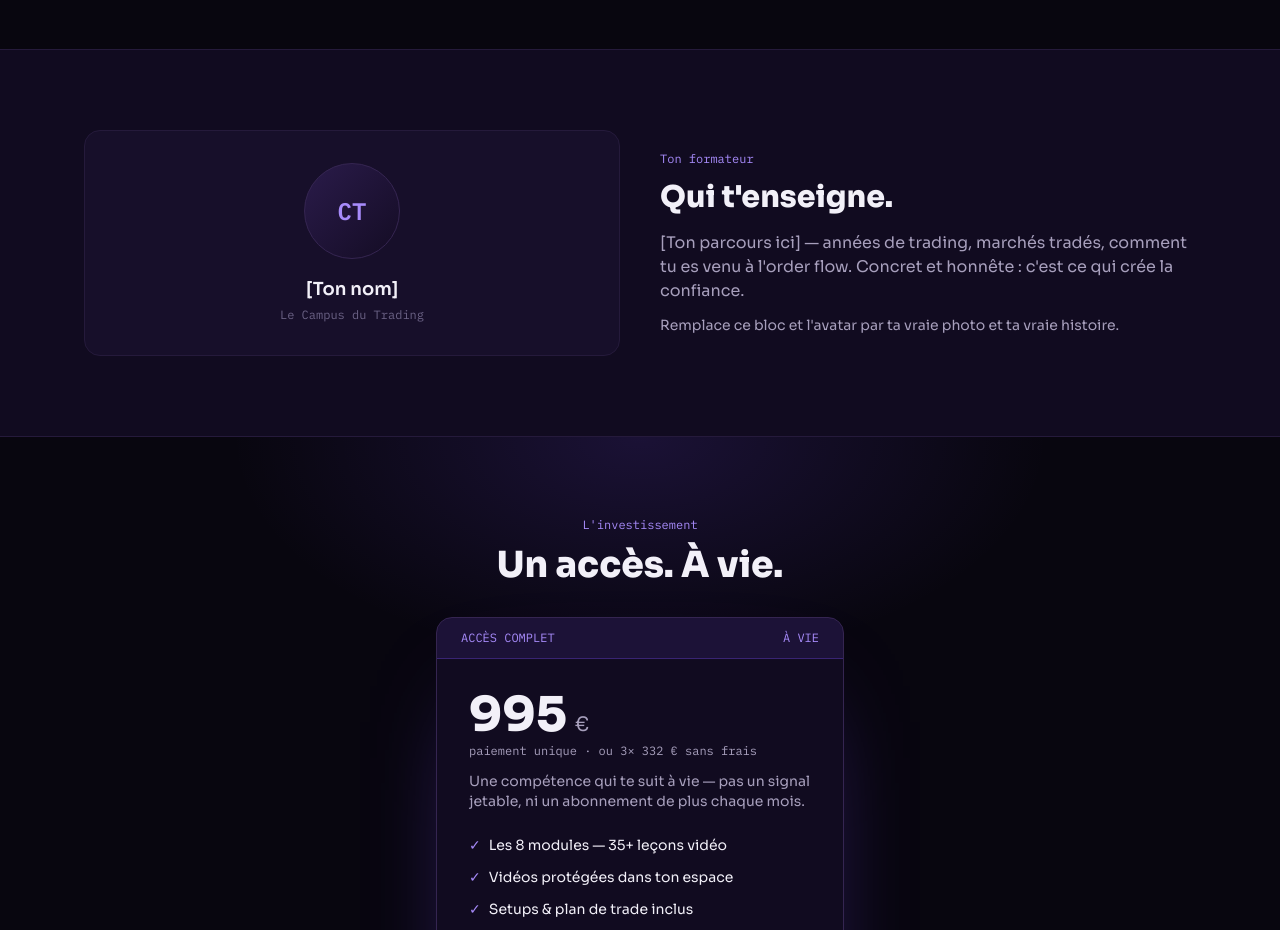
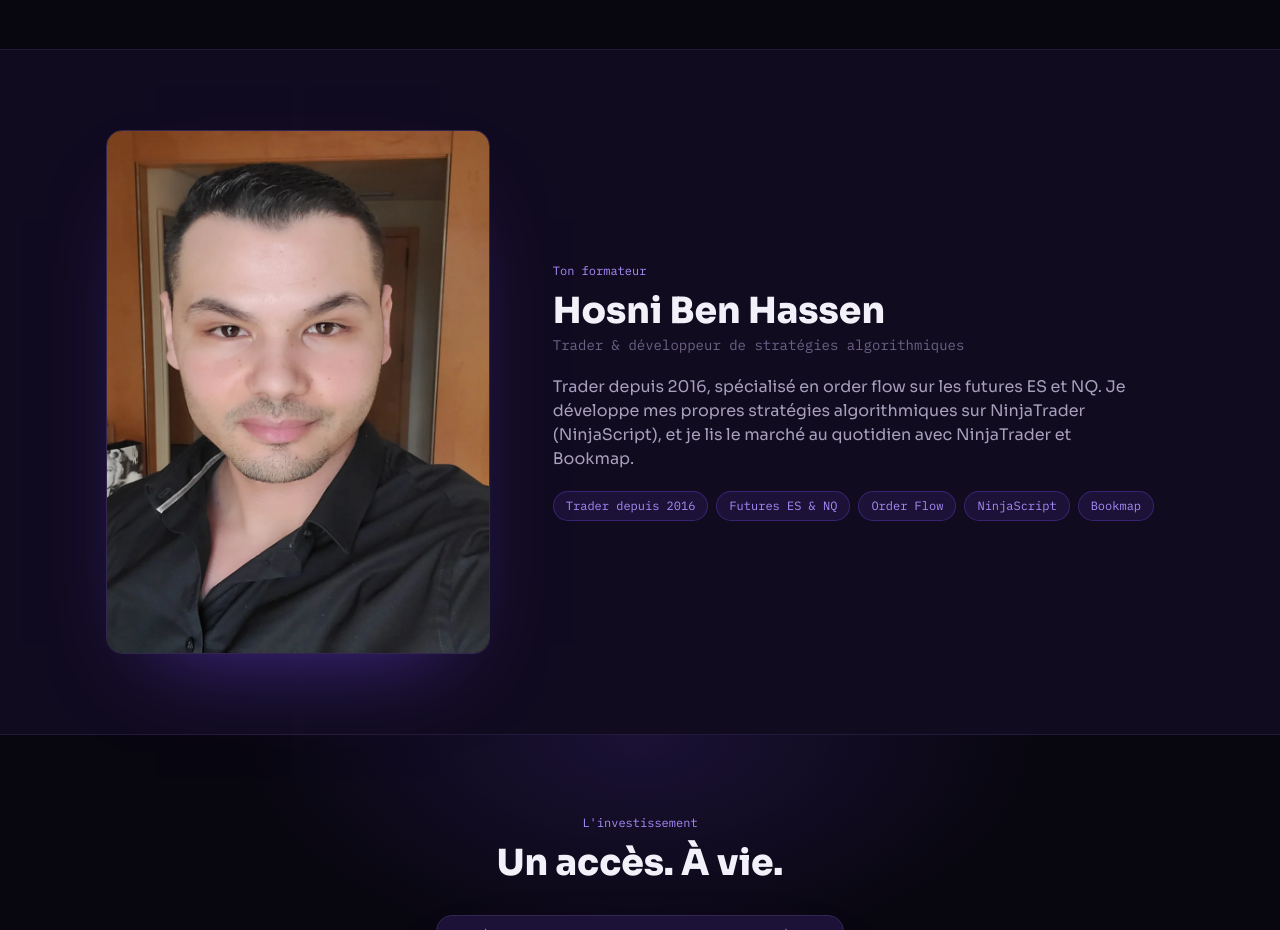
Before and after one commit to Traderbot1/le-campus-du-trading, a Next.js app: page / in a window 1280 px wide. Shown: the part 5020-5950 px from the top of the page. Built offline with nearby package versions, Linux system fonts and the light colour scheme.

Commit message:
bloc formateur + retour

```diff
--- a/src/app/login/page.tsx
+++ b/src/app/login/page.tsx
@@ -22,7 +22,7 @@ function LoginForm() {
   return (
     <form onSubmit={submit} className="w-full max-w-sm bg-panel border border-line rounded-2xl p-8">
       <h1 className="text-2xl font-bold mb-1">Connexion</h1>
-      <p className="text-dim text-sm mb-6">Accede a ton espace eleve.</p>
+      <p className="text-dim text-sm mb-6">Accède à ton espace élève.</p>
       {err && <p className="text-down text-sm mb-4">{err}</p>}
       <input className="w-full mb-3 bg-bg border border-line2 rounded-lg px-4 py-3 text-sm outline-none focus:border-accent"
         type="email" placeholder="Email" value={email} onChange={e=>setEmail(e.target.value)} required />
@@ -32,7 +32,7 @@ function LoginForm() {
         {loading ? "..." : "Se connecter"}
       </button>
       <p className="text-dim text-sm mt-5 text-center">
-        Pas encore de compte ? <Link href="/signup" className="text-accent2">Creer un compte</Link>
+        Pas encore de compte ? <Link href="/signup" className="text-accent2">Créer un compte</Link>
       </p>
     </form>
   );
@@ -40,10 +40,10 @@ function LoginForm() {
 
 export default function Login() {
   return (
-    <main className="min-h-screen flex items-center justify-center px-5">
-      <Suspense>
-        <LoginForm />
-      </Suspense>
+    <main className="min-h-screen flex flex-col items-center justify-center px-5 gap-6">
+      <Link href="/" className="text-dim text-sm hover:text-ink">← Retour au site</Link>
+      <Link href="/" className="font-extrabold text-lg metal">Le Campus du Trading</Link>
+      <Suspense><LoginForm /></Suspense>
     </main>
   );
 }
--- a/src/app/page.tsx
+++ b/src/app/page.tsx
@@ -184,17 +184,24 @@ export default function Home() {
 
       {/* INSTRUCTEUR */}
       <section className="bg-panel border-y border-line py-20">
-        <div className="max-w-6xl mx-auto px-5 grid md:grid-cols-2 gap-10 items-center">
-          <div className="bg-panel2 border border-line rounded-2xl p-8 text-center">
-            <div className="w-24 h-24 rounded-full mx-auto mb-4 flex items-center justify-center font-mono text-2xl text-accent2 font-semibold border border-line2" style={{ background: "linear-gradient(135deg,#2A1B4A,#140C24)" }}>CT</div>
-            <div className="font-semibold text-lg">[Ton nom]</div>
-            <div className="font-mono text-xs text-faint mt-1">Le Campus du Trading</div>
-          </div>
+        <div className="max-w-6xl mx-auto px-5 grid md:grid-cols-[0.8fr_1.2fr] gap-10 items-center">
+          <img src="/images/instructor.webp" alt="Hosni Ben Hassen" loading="lazy"
+            className="w-full max-w-sm mx-auto rounded-2xl border border-line2"
+            style={{ boxShadow: "0 40px 90px -50px rgba(124,77,255,.6)" }} />
           <div>
             <div className="font-mono text-xs text-accent2 mb-3">Ton formateur</div>
-            <h2 className="text-3xl font-extrabold mb-4">Qui t&apos;enseigne.</h2>
-            <p className="text-dim mb-3">[Ton parcours ici] — années de trading, marchés tradés, comment tu es venu à l&apos;order flow. Concret et honnête : c&apos;est ce qui crée la confiance.</p>
-            <p className="text-dim text-sm">Remplace ce bloc et l&apos;avatar par ta vraie photo et ta vraie histoire.</p>
+            <h2 className="text-3xl md:text-4xl font-extrabold mb-1">Hosni Ben Hassen</h2>
+            <p className="font-mono text-sm text-faint mb-5">Trader &amp; développeur de stratégies algorithmiques</p>
+            <p className="text-dim mb-5 max-w-xl">
+              Trader depuis 2016, spécialisé en order flow sur les futures ES et NQ.
+              Je développe mes propres stratégies algorithmiques sur NinjaTrader (NinjaScript),
+              et je lis le marché au quotidien avec NinjaTrader et Bookmap.
+            </p>
+            <div className="flex flex-wrap gap-2">
+              {["Trader depuis 2016","Futures ES & NQ","Order Flow","NinjaScript","Bookmap"].map(c => (
+                <span key={c} className="font-mono text-xs text-accent2 bg-accent/10 border border-accent/30 rounded-full px-3 py-1.5">{c}</span>
+              ))}
+            </div>
           </div>
         </div>
       </section>
--- a/src/app/signup/page.tsx
+++ b/src/app/signup/page.tsx
@@ -15,27 +15,28 @@ export default function Signup() {
     const { data, error } = await supabase.auth.signUp({ email, password: pw });
     setLoading(false);
     if (error) return setErr(error.message);
-    // Si la confirmation email est activee dans Supabase, il n'y a pas encore de session.
-    if (!data.session) return setMsg("Compte cree. Verifie ta boite mail pour confirmer, puis connecte-toi.");
+    if (!data.session) return setMsg("Compte créé. Vérifie ta boîte mail pour confirmer, puis connecte-toi.");
     router.push("/dashboard"); router.refresh();
   }
 
   return (
-    <main className="min-h-screen flex items-center justify-center px-5">
+    <main className="min-h-screen flex flex-col items-center justify-center px-5 gap-6">
+      <Link href="/" className="text-dim text-sm hover:text-ink">← Retour au site</Link>
+      <Link href="/" className="font-extrabold text-lg metal">Le Campus du Trading</Link>
       <form onSubmit={submit} className="w-full max-w-sm bg-panel border border-line rounded-2xl p-8">
-        <h1 className="text-2xl font-bold mb-1">Creer un compte</h1>
+        <h1 className="text-2xl font-bold mb-1">Créer un compte</h1>
         <p className="text-dim text-sm mb-6">Rejoins Le Campus du Trading.</p>
         {err && <p className="text-down text-sm mb-4">{err}</p>}
         {msg && <p className="text-accent2 text-sm mb-4">{msg}</p>}
         <input className="w-full mb-3 bg-bg border border-line2 rounded-lg px-4 py-3 text-sm outline-none focus:border-accent"
           type="email" placeholder="Email" value={email} onChange={e=>setEmail(e.target.value)} required />
         <input className="w-full mb-5 bg-bg border border-line2 rounded-lg px-4 py-3 text-sm outline-none focus:border-accent"
-          type="password" placeholder="Mot de passe (8+ caracteres)" value={pw} onChange={e=>setPw(e.target.value)} minLength={8} required />
+          type="password" placeholder="Mot de passe (8+ caractères)" value={pw} onChange={e=>setPw(e.target.value)} minLength={8} required />
         <button disabled={loading} className="w-full bg-accent text-white font-semibold rounded-lg py-3 hover:opacity-90 disabled:opacity-60">
-          {loading ? "..." : "Creer mon compte"}
+          {loading ? "..." : "Créer mon compte"}
         </button>
         <p className="text-dim text-sm mt-5 text-center">
-          Deja inscrit ? <Link href="/login" className="text-accent2">Se connecter</Link>
+          Déjà inscrit ? <Link href="/login" className="text-accent2">Se connecter</Link>
         </p>
       </form>
     </main>
```
Also changed, not shown: public/images/instructor.webp (added).
